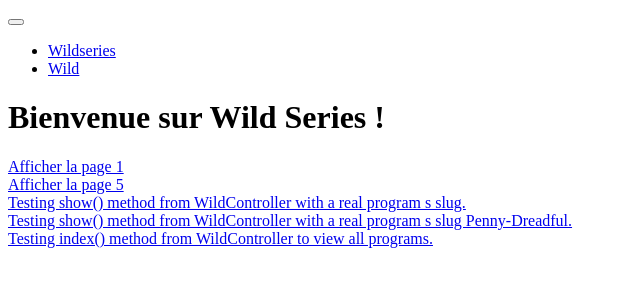
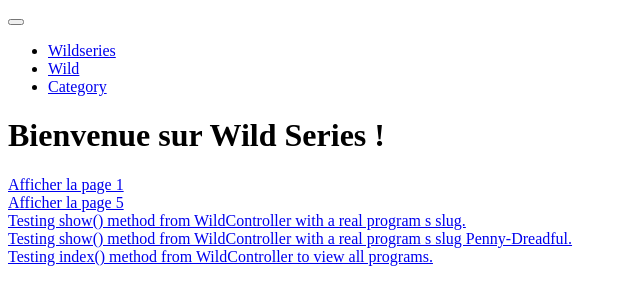
Before and after one commit to actix2013/32_Symfony_Wild-Series, a Symfony app: template templates/index.html.twig in a window 1280 px wide. Shown: the top 305 px of the page, without its empty margins (0-640 px from the left). Run offline with Twig, Linux system fonts and the light colour scheme; the template is opened without the code that fills it: most values are stand-ins (such as "Sample title", 1, 10 or a date in 2020); some libraries are stand-ins or nearby versions.

```diff
--- a/templates/_navbar.html.twig
+++ b/templates/_navbar.html.twig
@@ -12,6 +12,9 @@
             </li>
             <li>
                 <a class="nav-link myButton" href="/wild">Wild</a>
+            </li>
+            <li>
+                <a class="nav-link myButton" href="{{ path('category_index') }}">Category</a>
             </li>
             <!--
             <li class="nav-item dropdown">
```
Also changed, not shown: README.md.
